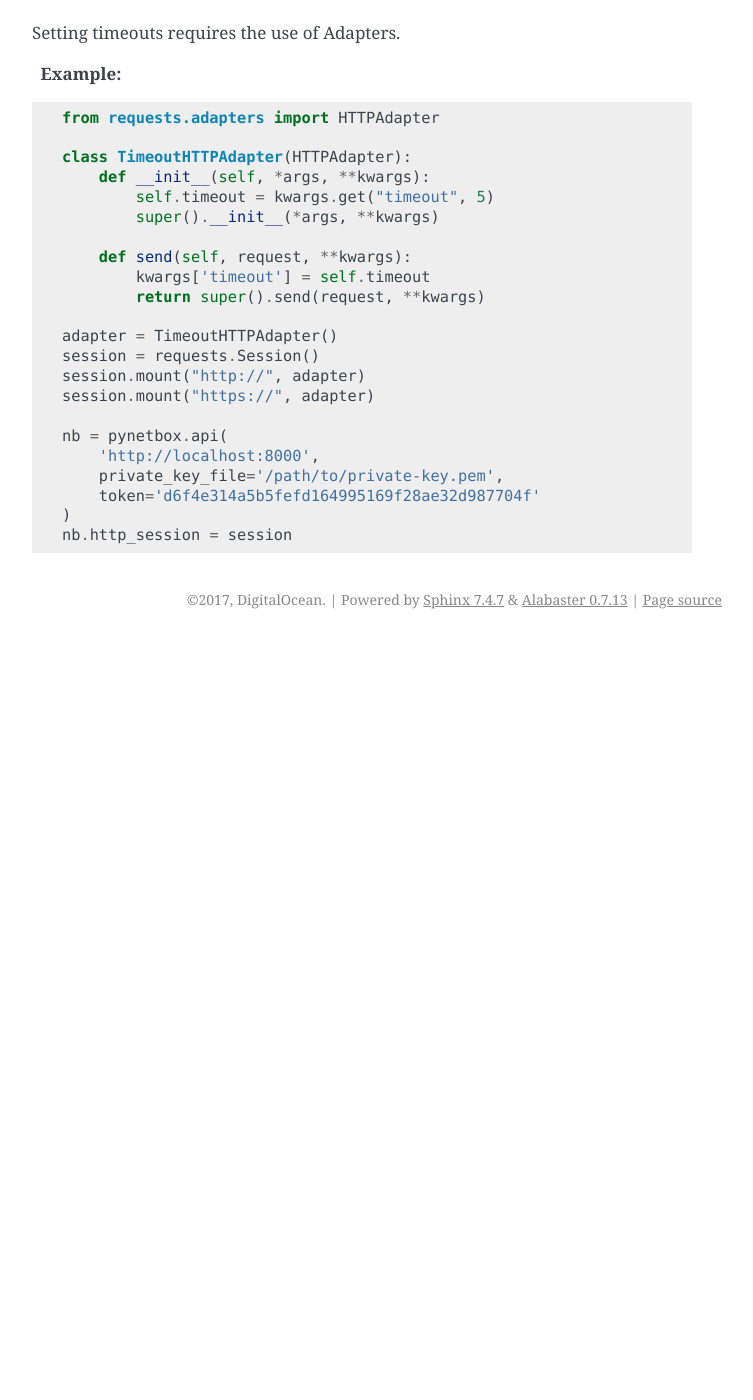
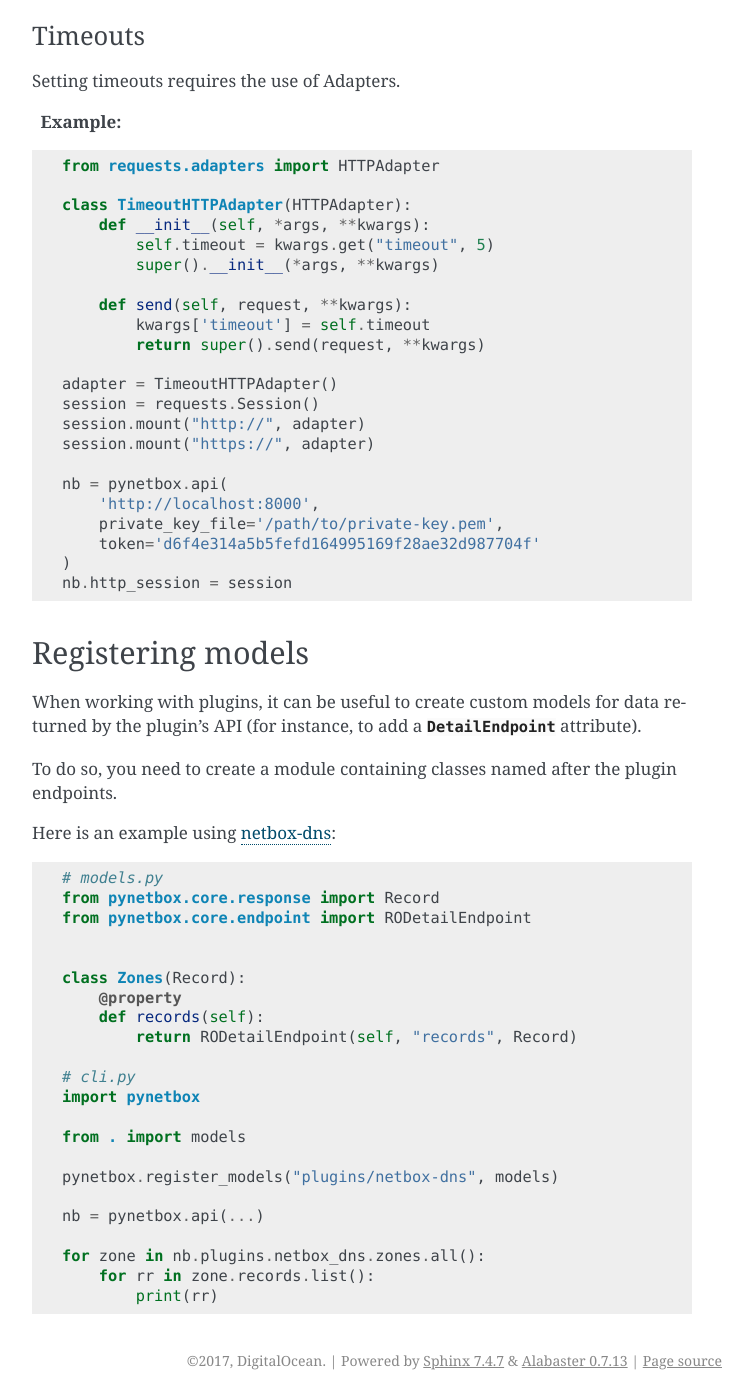
Before and after one commit to netbox-community/pynetbox, a Sphinx documentation site: the page built from docs/advanced.rst, in a window 1280 px wide and 1400 px high, scrolled down 1008 px. Shown: the whole window, without its empty margins (388-1141 px from the left). Built offline with Sphinx 7.4.7, drawn with Linux system fonts in a browser that asks for light colours; before the commit the page ends 1647 px from its top, so only the background shows below that.

Commit message:
Allow registration of external models

```diff
--- a/docs/advanced.rst
+++ b/docs/advanced.rst
@@ -72,3 +76,43 @@
         token='d6f4e314a5b5fefd164995169f28ae32d987704f'
     )
     nb.http_session = session
+
+.. _registering-models:
+
+Registering models
+==================
+
+When working with plugins, it can be useful to create custom models for data
+returned by the plugin’s API (for instance, to add a :py:class:`DetailEndpoint
+<.Endpoint.DetailEndpoint>` attribute).
+
+To do so, you need to create a module containing classes named after the plugin
+endpoints.
+
+Here is an example using `netbox-dns
+<https://github.com/auroraresearchlab/netbox-dns>`_:
+
+.. code-block:: python
+
+   # models.py
+   from pynetbox.core.response import Record
+   from pynetbox.core.endpoint import RODetailEndpoint
+
+
+   class Zones(Record):
+       @property
+       def records(self):
+           return RODetailEndpoint(self, "records", Record)
+
+   # cli.py
+   import pynetbox
+
+   from . import models
+
+   pynetbox.register_models("plugins/netbox-dns", models)
+
+   nb = pynetbox.api(...)
+
+   for zone in nb.plugins.netbox_dns.zones.all():
+       for rr in zone.records.list():
+           print(rr)
--- a/pynetbox/__init__.py
+++ b/pynetbox/__init__.py
@@ -2,6 +2,7 @@
 
 from pynetbox.core.query import RequestError, AllocationError, ContentError
 from pynetbox.core.api import Api as api
+from pynetbox.core.app import register_models
 
 try:
     __version__ = get_distribution(__name__).version
```
Also changed, not shown: other parts of docs/advanced.rst (+4 -0 lines), 1 other file.
